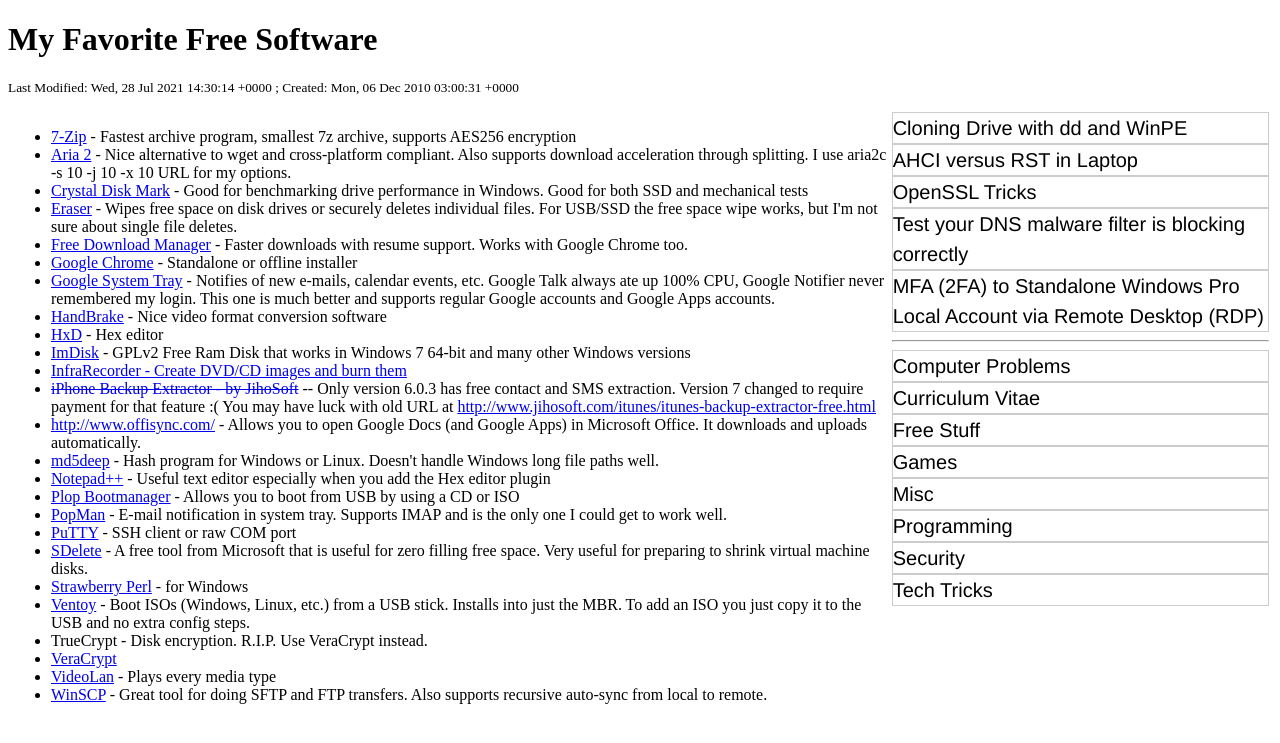
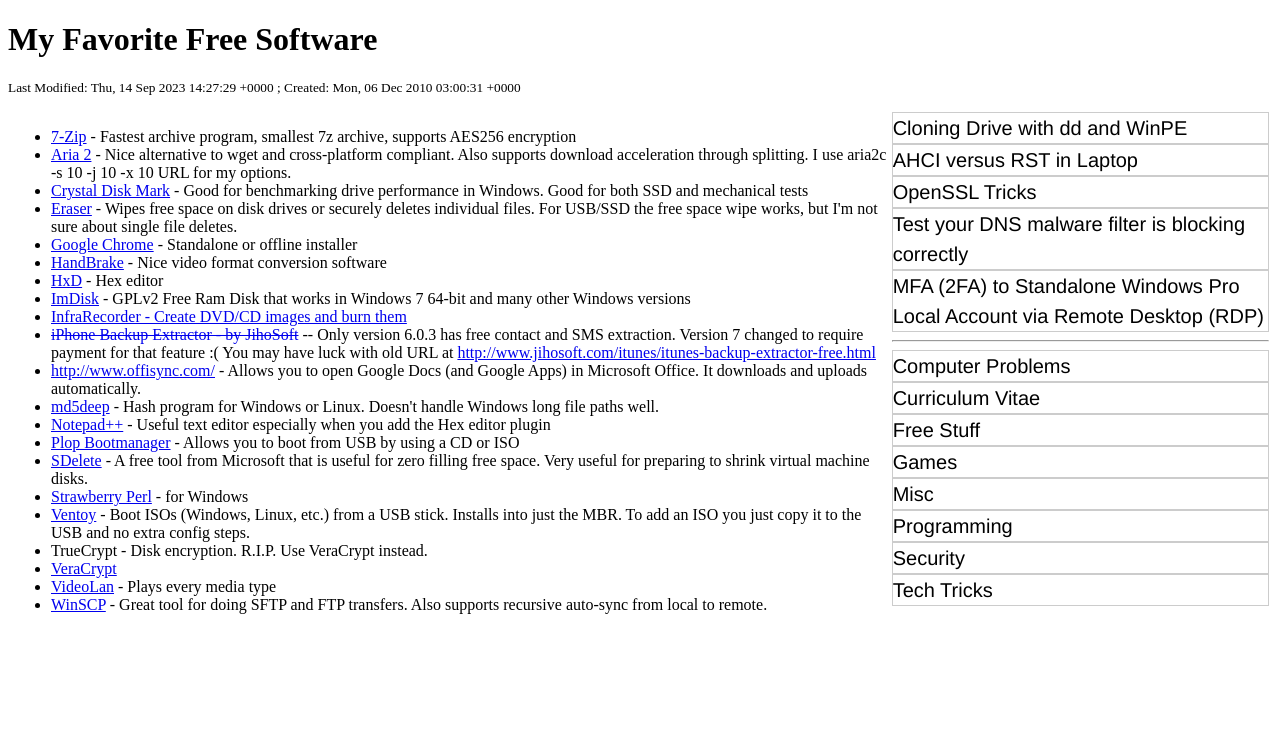
Before and after one commit to rbeede/rbeede.github.io, a Jekyll site: the page built from _posts/2017-05-17-my_favorite_free_software.html, in a window 1280 px wide. Shown: the top 743 px of the page. Built offline with Jekyll 4.4.1, drawn with Linux system fonts in a browser that asks for light colours.

Commit message:
Update 2017-05-17-my_favorite_free_software.html

```diff
--- a/_posts/2017-05-17-my_favorite_free_software.html
+++ b/_posts/2017-05-17-my_favorite_free_software.html
@@ -10,9 +10,7 @@
 <li><a href="http://aria2.sourceforge.net/">Aria 2</a> - Nice alternative to wget and cross-platform compliant.  Also supports download acceleration through splitting.  I use aria2c -s 10 -j 10 -x 10 URL for my options.</li>
 <li><a href="http://crystalmark.info/?lang=en">Crystal Disk Mark</a> - Good for benchmarking drive performance in Windows.  Good for both SSD and mechanical tests</li>
 <li><a href="http://eraser.heidi.ie/">Eraser</a> - Wipes free space on disk drives or securely deletes individual files.  For USB/SSD the free space wipe works, but I'm not sure about single file deletes.</li>
-<li><a href="http://www.freedownloadmanager.org/">Free Download Manager</a> - Faster downloads with resume support.  Works with Google Chrome too.</li>
 <li><a href="https://support.google.com/installer/answer/126299?hl=en">Google Chrome</a> - Standalone or offline installer</li>
-<li><a href="http://googsystray.sourceforge.net/">Google System Tray</a> - Notifies of new e-mails, calendar events, etc.  Google Talk always ate up 100% CPU, Google Notifier never remembered my login.  This one is much better and supports regular Google accounts and Google Apps accounts.</li>
 <li><a href="http://handbrake.fr/">HandBrake</a> - Nice video format conversion software</li>
 <li><a href="http://mh-nexus.de/en/hxd/">HxD</a> - Hex editor</li>
 <li><a href="http://www.ltr-data.se/opencode.html/#ImDisk">ImDisk</a> - GPLv2 Free Ram Disk that works in Windows 7 64-bit and many other Windows versions</li>
@@ -22,8 +20,6 @@
 <li><a href="http://md5deep.sourceforge.net/">md5deep</a> - Hash program for Windows or Linux. Doesn't handle Windows long file paths well.</li>
 <li><a href="http://notepad-plus-plus.org/">Notepad++</a> - Useful text editor especially when you add the Hex editor plugin</li>
 <li><a href="http://www.plop.at/en/bootmanager/download.html">Plop Bootmanager</a> - Allows you to boot from USB by using a CD or ISO</li>
-<li><a href="http://www.ch-software.de/popman/">PopMan</a> - E-mail notification in system tray.  Supports IMAP and is the only one I could get to work well.</li>
-<li><a href="http://www.chiark.greenend.org.uk/~sgtatham/putty/download.html">PuTTY</a> - SSH client or raw COM port</li>
 <li><a href="http://www.microsoft.com/technet/sysinternals/Security/SDelete.mspx">SDelete</a> - A free tool from Microsoft that is useful for zero filling free space.  Very useful for preparing to shrink virtual machine disks.</li>
 <li><a href="http://strawberryperl.com/">Strawberry Perl</a> - for Windows</li>
 <li><a href="https://www.ventoy.net/">Ventoy</a> - Boot ISOs (Windows, Linux, etc.) from a USB stick. Installs into just the MBR. To add an ISO you just copy it to the USB and no extra config steps.</li>
```
Also changed, not shown: other parts of _posts/2017-05-17-my_favorite_free_software.html (+1 -1 lines).
